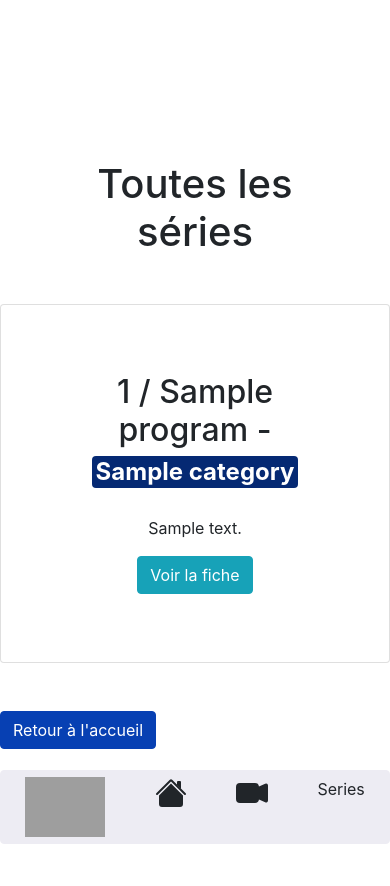
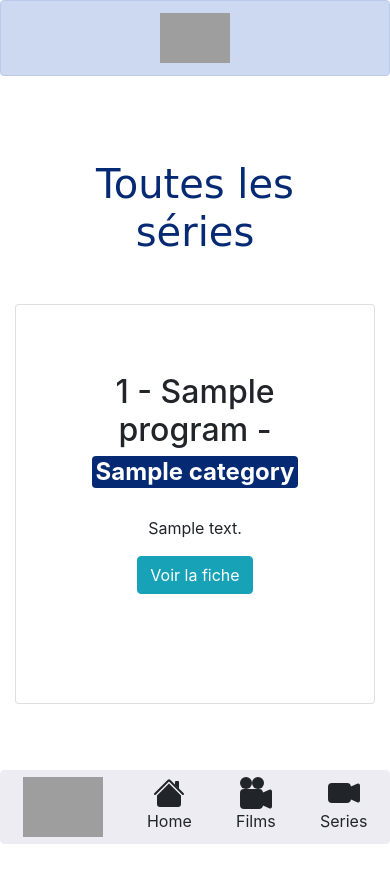
Before and after one commit to Gambino-stack/Wild-series, a Symfony app: template templates/program/index.html.twig in a window 390 px wide. Before the commit the page ends 844 px from the top, so only its background shows below. Run offline with Twig, Linux system fonts and the light colour scheme; the template is opened without the code that fills it: most values are stand-ins (such as "Sample title", 1, 10 or a date in 2020); style sheets or scripts are compiled from the project's sources; some libraries are stand-ins or nearby versions; some web fonts are replaced; grey boxes are pictures that could not be loaded.

Commit message:
Quete 10 done

```diff
--- a/assets/styles/app.scss
+++ b/assets/styles/app.scss
@@ -52,7 +52,11 @@ nav ul {
 }
 
 
-h1 h2 h3 {
+h1 {
+    color: $secondary;
     font-family: $titleFont;
-    color: $secondary;
 }
+
+.index-card {
+    height: 400px;
+}
--- a/templates/_navbarmobile.html.twig
+++ b/templates/_navbarmobile.html.twig
@@ -1,15 +1,19 @@
-<div class="row d-block d-sm-none fixed-bottom">
+<div class="row d-block d-sm-none fixed-bottom align-items-center">
     <div class="col">
         <div class="btn-group justify-content-end w-100" role="group" aria-label="Basic example">
             <a class="btn btn-light" href="{{ path("app_index") }}"><img src="{{ asset('build/wild-series.png') }}" width="80px" height="60px" alt="logo"></a>
             <a class="btn btn-light"><svg width="2em" height="2em" viewBox="0 0 16 16" class="bi bi-house-fill" fill="currentColor" xmlns="http://www.w3.org/2000/svg">
                 <path fill-rule="evenodd" d="M8 3.293l6 6V13.5a1.5 1.5 0 0 1-1.5 1.5h-9A1.5 1.5 0 0 1 2 13.5V9.293l6-6zm5-.793V6l-2-2V2.5a.5.5 0 0 1 .5-.5h1a.5.5 0 0 1 .5.5z"/>
                 <path fill-rule="evenodd" d="M7.293 1.5a1 1 0 0 1 1.414 0l6.647 6.646a.5.5 0 0 1-.708.708L8 2.207 1.354 8.854a.5.5 0 1 1-.708-.708L7.293 1.5z"/>
-                </svg></a>
-            <a class="btn btn-light"><svg width="2em" height="2em" viewBox="0 0 16 16" class="bi bi-camera-video-fill" fill="currentColor" xmlns="http://www.w3.org/2000/svg">
+                </svg><div>Home</div></a>
+            <a class="btn btn-light "><svg width="2em" height="2em" viewBox="0 0 16 16" class="bi bi-camera-reels-fill" fill="currentColor" xmlns="http://www.w3.org/2000/svg">
+                    <path fill-rule="evenodd" d="M0 8a2 2 0 0 1 2-2h7.5a2 2 0 0 1 1.983 1.738l3.11-1.382A1 1 0 0 1 16 7.269v7.462a1 1 0 0 1-1.406.913l-3.111-1.382A2 2 0 0 1 9.5 16H2a2 2 0 0 1-2-2V8z"/>
+                    <circle cx="3" cy="3" r="3"/>
+                    <circle cx="9" cy="3" r="3"/>
+                </svg><div>Films</div></a>
+            <a class="btn btn-light align-items-center" href="{{ path("program_index") }}"><svg width="2em" height="2em" viewBox="0 0 16 16" class="bi bi-camera-video-fill" fill="currentColor" xmlns="http://www.w3.org/2000/svg">
                     <path fill-rule="evenodd" d="M0 5a2 2 0 0 1 2-2h7.5a2 2 0 0 1 1.983 1.738l3.11-1.382A1 1 0 0 1 16 4.269v7.462a1 1 0 0 1-1.406.913l-3.111-1.382A2 2 0 0 1 9.5 13H2a2 2 0 0 1-2-2V5z"/>
-                </svg></a>
-            <a class="btn btn-light align-items-center" href="{{ path("program_index") }}">Series</a>
+                </svg><div>Series</div></a>
         </div>
     </div>
 </div>
--- a/templates/base.html.twig
+++ b/templates/base.html.twig
@@ -13,6 +13,7 @@
         <link rel="stylesheet" href="/build/css/app.scss">
     </head>
     <body>
+        {% block banner %} {% include 'mobilebanner.html.twig' %}{% endblock %}
         {% block header %}
             {% block navbar %}{% include '_navbar.html.twig' %}{% endblock %}
         {% endblock %}
--- a/templates/index.html.twig
+++ b/templates/index.html.twig
@@ -2,6 +2,7 @@
 
 
 {% block body %}
+    <div class="container-fluid">
         <div class="jumbotron">
             <h1 class="display-4">{{ welcome }} sur Wild Series</h1>
             <p class="lead">Vous avez envie de Series et Films en illimité ?</p>
@@ -9,6 +10,6 @@
             <p>Ça tombe bien ! je crois que j'ai ce qu'il vous faut ! </p>
             <a class="btn btn-primary btn-lg text-center" href="#" role="button">En savoir plus...</a>
         </div>
-
+    </div>
 
 {% endblock %}
--- /dev/null
+++ b/templates/mobilebanner.html.twig
@@ -0,0 +1,5 @@
+{% block banner %}
+    <div class="alert alert-primary d-block d-sm-none text-center fixed-top" role="alert" >
+        <img src="{{ asset('build/wild-series.png') }}" width="70" height="50px" alt="logo">
+    </div>
+{% endblock %}
--- a/templates/program/index.html.twig
+++ b/templates/program/index.html.twig
@@ -3,16 +3,18 @@
 {% block title %}{{ parent() }} - All programs{% endblock %}
 
 {% block body %}
+    <div class="container-fluid">
         <h1 class="text-center m-5">Toutes les séries</h1>
         <div class="row">
             {% for program in programs %}
-            <div class="col-md-4 col-lg-3">
-                <div class="card">
-                    <div class=" card-body text-center m-5">
-                        <h2 class="card-title text-center">{{ loop.index }} / {{ program.title }} - <p
+                <div class="col-12 col-md-4 col-lg-3">
+                    <div class="index-card card mb-5 text-center">
+                        <div class=" card-body text-center m-5 mr-xs-4">
+                            <h2 class="card-title text-center">{{ loop.index }} - {{ program.title }} - <p
                                         class="badge badge-secondary py-1 px-1">{{ program.category.name }}</p></h2>
-                        <p class="card-text">{{ program.summary }}</p>
-                        <a class="btn btn-info" href="{{ path("program_show", { id: program.id }) }}">Voir la fiche</a>
+                            <p class="card-text text-truncate">{{ program.summary }}</p>
+                            <a class="btn btn-info" href="{{ path("program_show", { id: program.id }) }}">Voir la
+                                fiche</a>
                         </div>
                     </div>
                 </div>
@@ -25,4 +27,5 @@
         <a class="btn btn-primary mt-5 mb-5 text-center" href="{{ path('app_index') }}">
             Retour à l'accueil
         </a>
+    </div>
 {% endblock %}
--- a/templates/program/season_show.html.twig
+++ b/templates/program/season_show.html.twig
@@ -13,7 +13,7 @@
        <div class="card w-50">
            <strong>Liste des episodes :</strong><br>
            {% for episode in season.episodes %}
-                Épisode {{ episode.number }} : {{ episode.title }}<br>
+                <a href="{{ path("program_episode_show", {program: program.id,season: season.id,episode: episode.id}) }}">Épisode {{ episode.number }} : {{ episode.title }}<br></a>
                {% else %}
                 Pas d'épisodes
            {% endfor %}
```
Also changed, not shown: src/Controller/ProgramController.php (+19 -6 lines), templates/program/episode_show.html.twig (added, +25 -0 lines), templates/program/show.html.twig (+14 -3 lines). Lines whose indentation alone changed are shown as unchanged.
